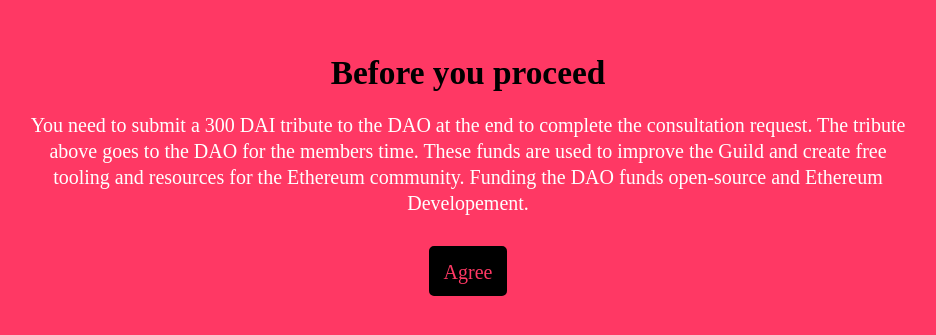
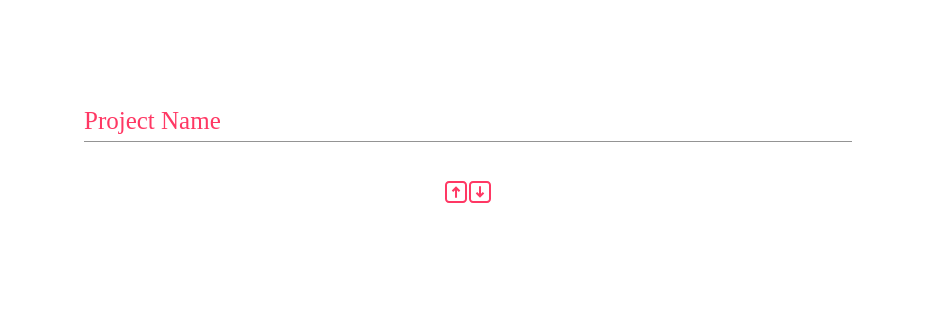
Before and after one commit to manolingam/daoshop, a React (Create React App) app: page /consult in a window 1280 px wide. Shown: the part 235-570 px from the top of the page, without its empty margins (172-1108 px from the left). Built offline with nearby package versions, Linux system fonts and the light colour scheme; a web font is replaced by a local one.

Commit message:
commented out disclaimer

```diff
--- a/src/pages/Form/Form.js
+++ b/src/pages/Form/Form.js
@@ -362,7 +362,7 @@ class Form extends React.Component {
                     <SuccessComponent hash={this.state.transaction_hash} />
                 ) : (
                     <div className='form'>
-                        <DisclaimerSection />
+                        {/* <DisclaimerSection /> */}
 
                         {TEXT_FIELD_PROPS.map((field, index) => {
                             return field.label === "Skills Needed" ? (
```
